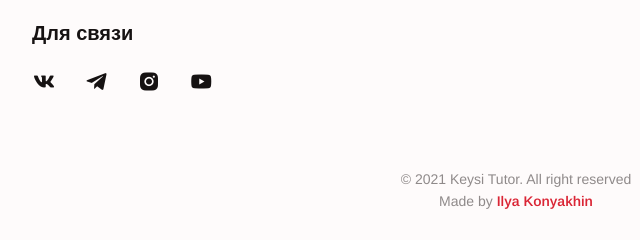
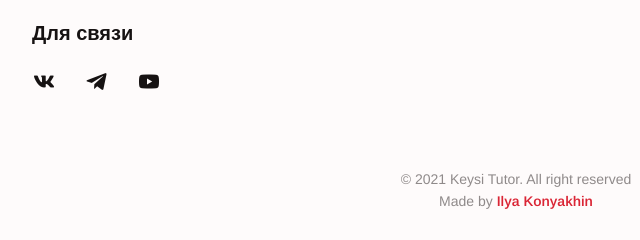
Before and after one commit to Matherss/ksuenglish, a plain HTML site: page index.html in a window 1280 px wide. Shown: the part 4800-5040 px from the top of the page, 124-764 px from the left. Drawn offline with nearby package versions, Linux system fonts and the light colour scheme.

Commit message:
del inst icon

```diff
--- a/assets/js/main.js
+++ b/assets/js/main.js
@@ -230,6 +230,7 @@ var swiper = new Swiper(".mySwiper", {
   autoplay: { delay: 7000, disableOnInteraction: false },
   autoHeight: true,
   grabCursor: true,
+
   effect: "slide",
   navigation: {
     nextEl: ".swiper-button-next",
--- a/index.html
+++ b/index.html
@@ -302,9 +302,6 @@
           <h3 class="footer__title">Для связи</h3>
           <a href="https://vk.com/keysi_tutor" class="footer__social"><i class="bx bxl-vk"></i></a>
           <a href="https://t.me/russiankeysi" class="footer__social"><i class="bx bxl-telegram"></i></a>
-          <a href="https://www.instagram.com/russiankeysi" class="footer__social"
-            ><i class="bx bxl-instagram-alt"></i
-          ></a>
           <a href="https://www.youtube.com/user/cat68645" class="footer__social"><i class="bx bxl-youtube"></i></a>
         </div>
       </div>
```
